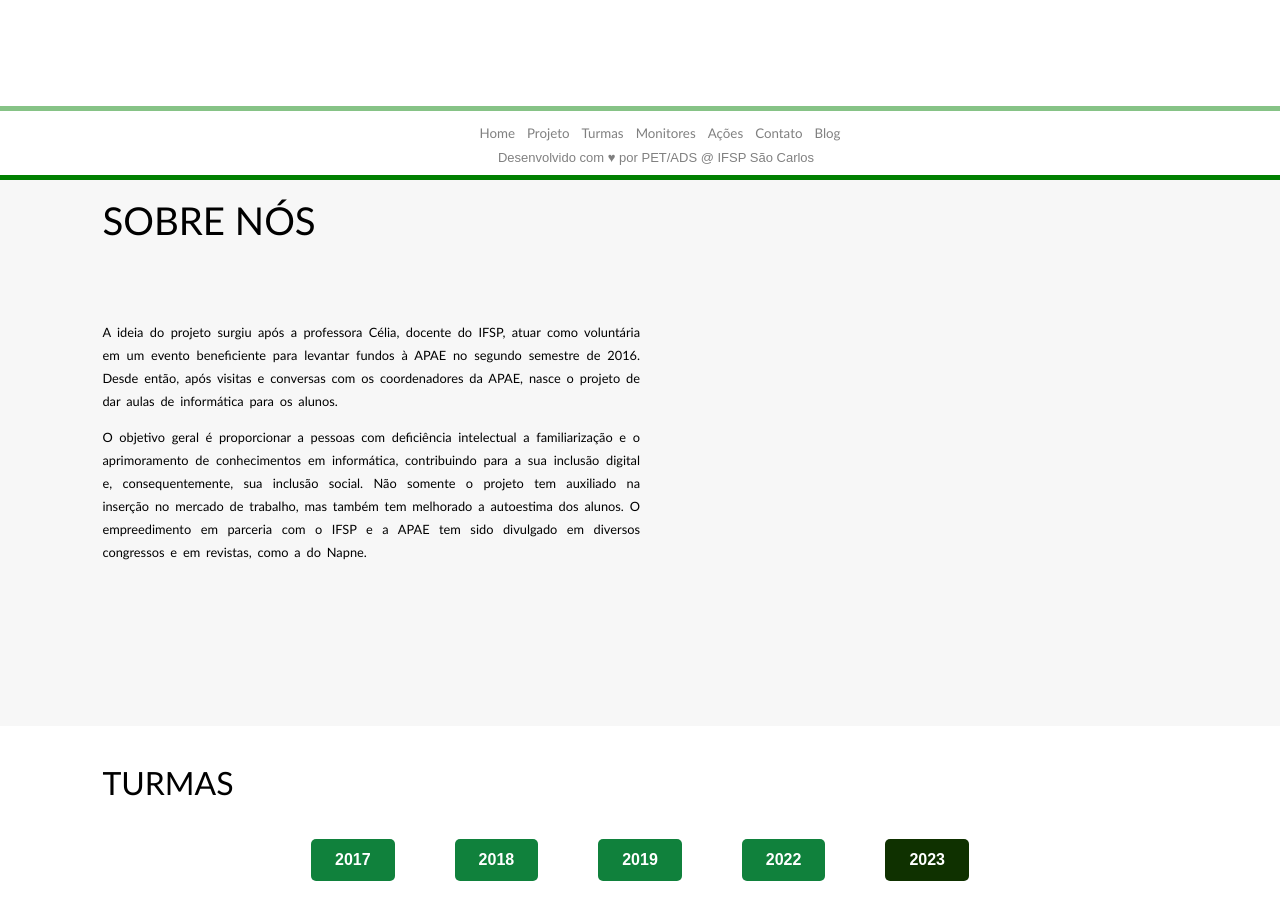
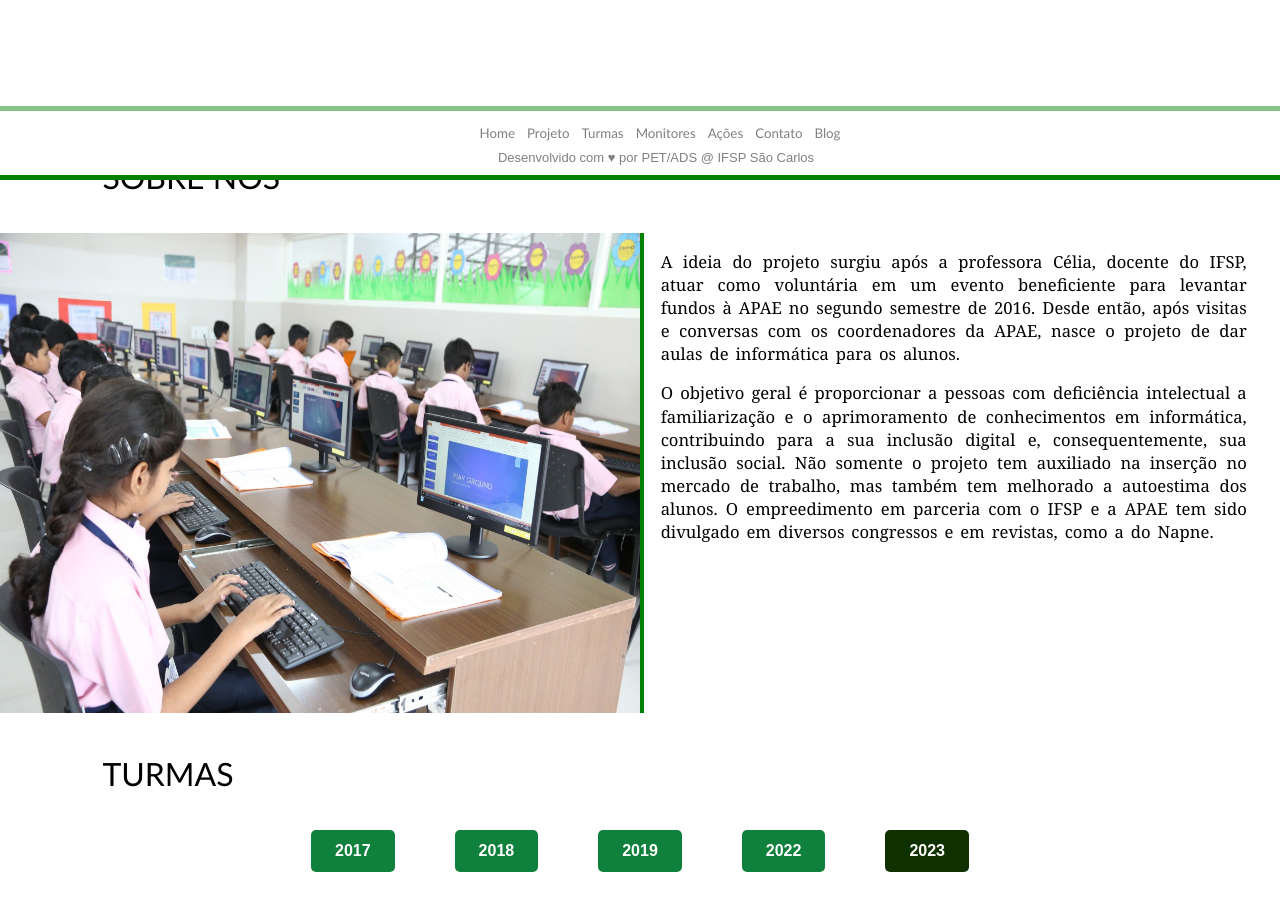
Before and after one commit to pet-ads/apae, a React (Create React App) app: page / in a window 1280 px wide. Shown: the part 620-1531 px from the top of the page. Built offline with nearby package versions, Linux system fonts and the light colour scheme.

Commit message:
style: add projeto section style

```diff
--- a/src/paginas/1-Projeto/projeto.css
+++ b/src/paginas/1-Projeto/projeto.css
@@ -1,43 +1,39 @@
-.projeto-container{
-    background-color: #F7F7F7;
-    background-position: 0% 0%;
-    min-height: 55vh;
-    width: auto;
-    padding-left: 8%;
-    padding-top: 3%;
-    padding-bottom: 10%;
-    padding-right: 50%;
-    top: 0%;
-    bottom: 0%;
-    right: 0%;
-    left: 0%;
-    display: block;
-    z-index: 20;
+.conteudo{
+    display: flex;
+    flex-direction: row;
 }
 
-.projeto-titulo-container{
+.img-container img {
+    width: 40em;
+    height: 30em;
+
+    border-right: solid green 4px;
+    animation: fade-in 1s;
+}
+
+.projeto-titulo-container h3{
     font-family:'Trebuchet MS', 'Lucida Sans Unicode', 'Lucida Grande', 'Lucida Sans', Arial, sans-serif;
     text-transform: uppercase;
-    font-size: 3vw;
-    padding-bottom: 5%;
+    font-size: 2.5vw;
+    display: block;
+    text-align: left;
+    font-weight: lighter;
+    color: black;
+    padding-top: 5px;
+    padding-bottom: 5px;
+    padding-left: 8%;
 }
 
-.descricao-projeto-p1{
-    font-family:'Gill Sans', 'Gill Sans MT', Calibri, 'Trebuchet MS', sans-serif;
-    font-size: 1vw;
-    line-height: 1.8vw;
-    text-align: left;
-    word-spacing: 0.2vw;
-    text-align: justify;
-}
-
-
-.descricao-projeto-p2{
-    font-family:'Gill Sans', 'Gill Sans MT', Calibri, 'Trebuchet MS', sans-serif;
-    font-size: 1vw;
+.descricao-projeto{
+    font-family:Cambria, Cochin, Georgia, Times, 'Times New Roman', serif;
+    font-size: 1.3vw;
     line-height: 1.8vw;
     text-align: left;
     word-spacing: 0.2vw;
     text-align: justify;
 
+    width: 45em;
+
+    margin-left: 1em;
+    margin-right: 2em;
 }
--- a/src/paginas/1-Projeto/projeto.js
+++ b/src/paginas/1-Projeto/projeto.js
@@ -1,20 +1,31 @@
 import "./projeto.css"
+import Imagem from "./informatica.jpg";
 
 export default function Projeto(){
     return(
         <section className="projeto-container">
-            <div className="imgs">
+
+            <div className="projeto-titulo-container">
+                <h3>Sobre nós</h3>
             </div>
 
-            <div className="projeto-titulo-container">
-                <p>Sobre nós</p>
-            </div>
+            <div className="conteudo">
+                <div className="img-container">
+                    <img src={Imagem} alt="Img_Projetos"/>
+                </div>
 
-            <div className="descricao-projeto-p1">
-                <p>A ideia do projeto surgiu após a professora Célia, docente do IFSP, atuar como voluntária em um evento beneficiente para levantar fundos à APAE no segundo semestre de 2016. Desde então, após visitas e conversas com os coordenadores da APAE, nasce o projeto de dar aulas de informática para os alunos.</p>
-            </div>
-            <div className="descricao-projeto-p2">
-                <p>O objetivo geral é proporcionar a pessoas com deficiência intelectual a familiarização e o aprimoramento de conhecimentos em informática, contribuindo para a sua inclusão digital e, consequentemente, sua inclusão social. Não somente o projeto tem auxiliado na inserção no mercado de trabalho, mas também tem melhorado a autoestima dos alunos. O empreedimento em parceria com o IFSP e a APAE tem sido divulgado em diversos congressos e em revistas, como a do Napne.</p>
+                <div className="descricao-projeto">
+                    <p>A ideia do projeto surgiu após a professora Célia, docente do IFSP, atuar como voluntária em um evento beneficiente para levantar fundos à APAE no segundo semestre de 2016.
+                        Desde então, após visitas e conversas com os coordenadores da APAE, nasce o projeto de dar aulas de informática para os alunos.
+                    </p>
+
+                    <p>O objetivo geral é proporcionar a pessoas com deficiência intelectual a familiarização e o aprimoramento de conhecimentos em informática,
+                        contribuindo para a sua inclusão digital e, consequentemente, sua inclusão social. Não somente o projeto tem auxiliado na inserção no mercado de trabalho,
+                        mas também tem melhorado a autoestima dos alunos. O empreedimento em parceria com o IFSP e a APAE tem sido divulgado em diversos congressos e em revistas,
+                        como a do Napne.
+                    </p>
+                </div>
+
             </div>
         </section>
     )
```
Also changed, not shown: src/paginas/1-Projeto/informatica.jpg (added).
